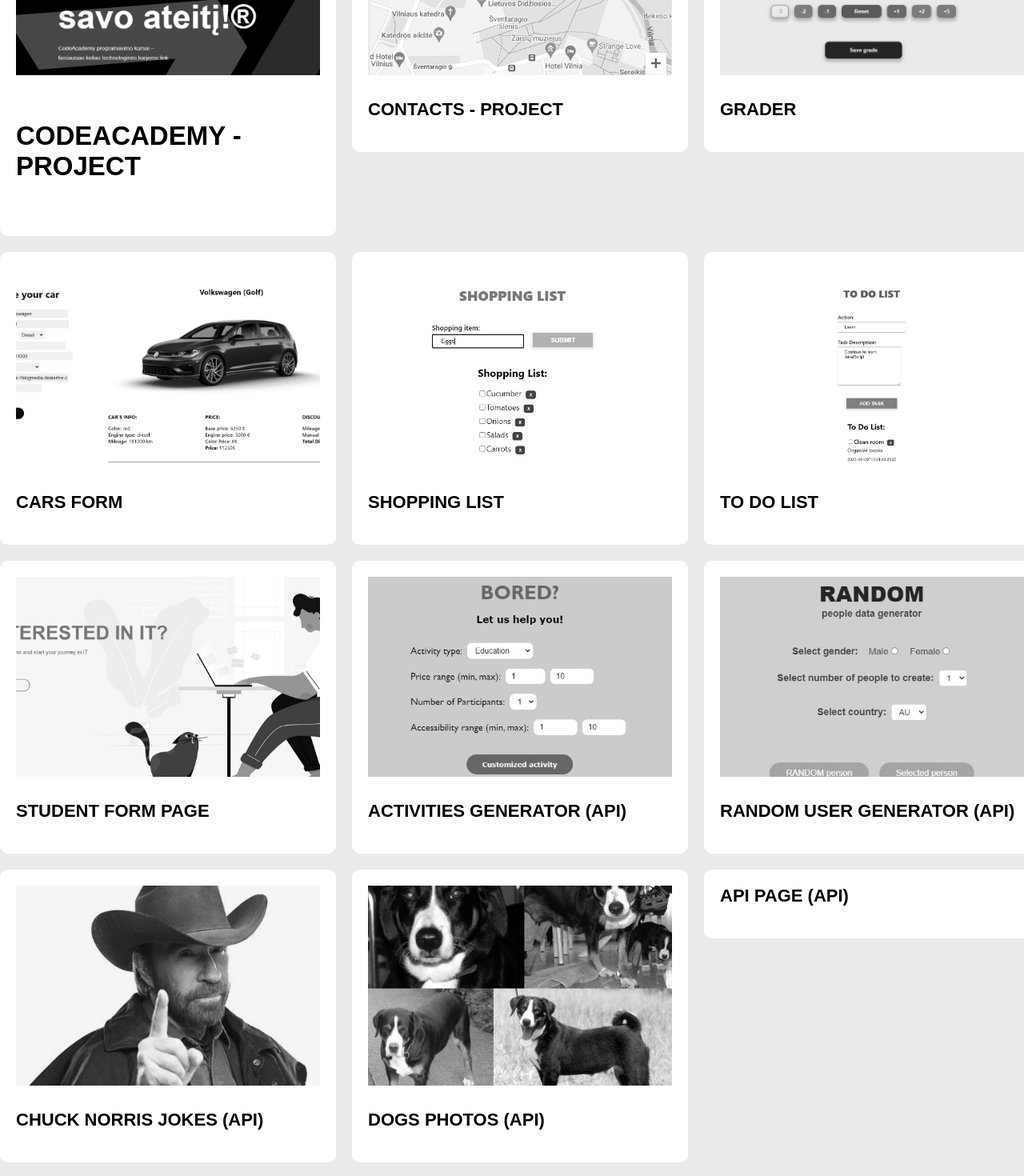
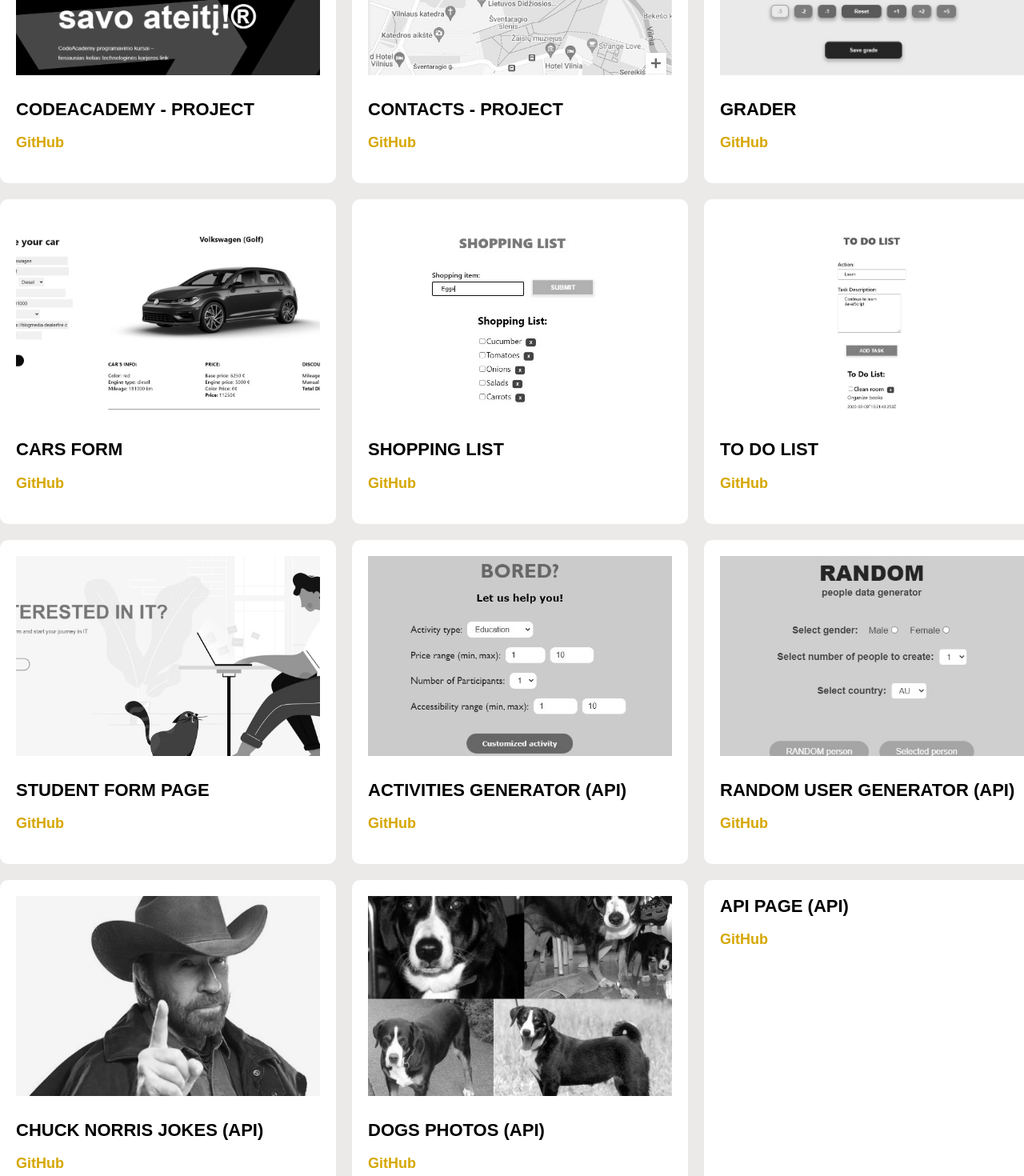
Before and after one commit to vaitkeviciut/react-basics, a React (Create React App) app: page / in a window 1280 px wide. Shown: the part 360-1830 px from the top of the page at 80% size. Built offline with nearby package versions, Linux system fonts and the light colour scheme.

Commit message:
github links added

```diff
--- a/src/App.css
+++ b/src/App.css
@@ -20,29 +20,60 @@ body {
   gap: 20px;
 }
 
+.route-list-item {
+  background-color: white;
+  padding: 20px 20px 40px;
+  border-radius: 10px;
+}
+
+.route-list-item:hover {
+  background-color: #d6a700;
+}
+
+
 
 .route-list-item-link {
   text-decoration: none;
   color: black;
-  background-color: white;
-  padding: 20px 20px 40px;
   font-weight: 700;
   font-size: 22px;
   text-transform: uppercase;
-  border-radius: 10px;
   display: flex;
   flex-direction: column;
   gap: 30px;
   width: 100%;
 }
 
-.route-list-item-link:hover {
-  background-color: #d6a700;
+.route-list-item:hover .route-list-item-link {
   color: white;
   filter: grayscale(0%);
 }
-.route-list-item-link:hover .project-pic {
+
+.contentnav-project-title {
+  font-size: 22px;
+  margin-top: 0;
+}
+
+
+.route-list-item:hover .route-list-item-link .project-pic {
   filter: grayscale(0%);
+}
+
+.project-github-link {
+  font-weight: 600;
+  font-size: 18px;
+  text-decoration: none;
+  color: #d6a700;
+}
+
+.route-list-item:hover .project-github-link {
+  color: rgb(81, 71, 51);
+}
+
+.route-list-item .project-github-link:hover {
+  padding-bottom: 3px;
+  border-bottom: 3px solid rgb(251, 197, 82);
+  color: rgb(251, 197, 82);
 }
 
 .project-pic {
--- a/src/components/ContentNav.js
+++ b/src/components/ContentNav.js
@@ -23,41 +23,76 @@ const ContentNav = () => {
       <ul className='route-list'>
         <li className='route-list-item'>
           <NavLink className='route-list-item-link' to='/codeacademy'><img className='project-pic' src={image1} alt={image1} />
-          <h2>CodeAcademy - Project</h2>
+          <h2 className='contentnav-project-title'>CodeAcademy - Project</h2>
           </NavLink>
+          <a className='project-github-link' href='https://github.com/vaitkeviciut/react-basics/tree/master/src/components/CodeAcademyPage' target='_blank'>GitHub</a>
         </li>
         <li className='route-list-item'>
-          <NavLink className='route-list-item-link' to='/contacts'><img className='project-pic' src={image2} alt={image2} />Contacts - Project</NavLink>
+          <NavLink className='route-list-item-link' to='/contacts'><img className='project-pic' src={image2} alt={image2} />
+          <h2 className='contentnav-project-title'>Contacts - Project</h2>
+          </NavLink>
+          <a className='project-github-link' href='https://github.com/vaitkeviciut/react-basics/tree/master/src/components/Contacts' target='_blank'>GitHub</a>
         </li>
         <li className='route-list-item'>
-          <NavLink className='route-list-item-link' to='/counter'><img className='project-pic' src={image3} alt={image3} />Grader</NavLink>
+          <NavLink className='route-list-item-link' to='/counter'><img className='project-pic' src={image3} alt={image3} />
+          <h2 className='contentnav-project-title'>Grader</h2>
+          </NavLink>
+          <a className='project-github-link' href='https://github.com/vaitkeviciut/react-basics/tree/master/src/components/CounterPage' target='_blank'>GitHub</a>
         </li>
         <li className='route-list-item'>
-          <NavLink className='route-list-item-link' to='/cars'><img className='project-pic' src={image4} alt={image4} />Cars Form</NavLink>
+          <NavLink className='route-list-item-link' to='/cars'><img className='project-pic' src={image4} alt={image4} />
+          <h2 className='contentnav-project-title'>Cars Form</h2>
+          </NavLink>
+          <a className='project-github-link' href='https://github.com/vaitkeviciut/react-basics/tree/master/src/components/CarsPage' target='_blank'>GitHub</a>
         </li>
         <li className='route-list-item'>
-          <NavLink className='route-list-item-link' to='/shoppinglistpage'><img className='project-pic' src={image5} alt={image5} />Shopping List</NavLink>
+          <NavLink className='route-list-item-link' to='/shoppinglistpage'><img className='project-pic' src={image5} alt={image5} />
+          <h2 className='contentnav-project-title'>Shopping List</h2>
+          </NavLink>
+          <a className='project-github-link' href='https://github.com/vaitkeviciut/react-basics/tree/master/src/components/ShoppingListPage' target='_blank'>GitHub</a>
         </li>
         <li className='route-list-item'>
-          <NavLink className='route-list-item-link' to='/todolist'><img className='project-pic' src={image6} alt={image6} />To Do List</NavLink>
+          <NavLink className='route-list-item-link' to='/todolist'><img className='project-pic' src={image6} alt={image6} />
+          <h2 className='contentnav-project-title'>To Do List</h2>
+          </NavLink>
+          <a className='project-github-link' href='https://github.com/vaitkeviciut/react-basics/tree/master/src/components/ToDoListPage' target='_blank'>GitHub</a>
         </li>
         <li className='route-list-item'>
-          <NavLink className='route-list-item-link' to='/studentform'><img className='project-pic' src={image7} alt={image7} />Student Form Page</NavLink>
+          <NavLink className='route-list-item-link' to='/studentform'><img className='project-pic' src={image7} alt={image7} />
+          <h2 className='contentnav-project-title'>Student Form Page</h2>
+          </NavLink>
+          <a className='project-github-link' href='https://github.com/vaitkeviciut/react-basics/tree/master/src/components/StudentFormPage' target='_blank'>GitHub</a>
         </li>
         <li className='route-list-item'>
-          <NavLink className='route-list-item-link' to='/apiactivities'><img className='project-pic' src={image8} alt={image8} />Activities Generator (API)</NavLink>
+          <NavLink className='route-list-item-link' to='/apiactivities'><img className='project-pic' src={image8} alt={image8} />
+          <h2 className='contentnav-project-title'>Activities Generator (API)</h2>
+          </NavLink>
+          <a className='project-github-link' href='https://github.com/vaitkeviciut/react-basics/tree/master/src/components/ApiActivitiesPage' target='_blank'>GitHub</a>
         </li>
         <li className='route-list-item'>
-          <NavLink className='route-list-item-link' to='/apirandomuser'><img className='project-pic' src={image9} alt={image9} />Random User Generator (API)</NavLink>
+          <NavLink className='route-list-item-link' to='/apirandomuser'><img className='project-pic' src={image9} alt={image9} />
+          <h2 className='contentnav-project-title'>Random User Generator (API)</h2>
+          </NavLink>
+          <a className='project-github-link' href='https://github.com/vaitkeviciut/react-basics/tree/master/src/components/ApiRandomUserPage' target='_blank'>GitHub</a>
         </li>
         <li className='route-list-item'>
-          <NavLink className='route-list-item-link' to='/apichuck'><img className='project-pic' src={image10} alt={image10} />Chuck Norris Jokes (API)</NavLink>
+          <NavLink className='route-list-item-link' to='/apichuck'><img className='project-pic' src={image10} alt={image10} />
+          <h2 className='contentnav-project-title'>Chuck Norris Jokes (API)</h2>
+          </NavLink>
+          <a className='project-github-link' href='https://github.com/vaitkeviciut/react-basics/tree/master/src/components/ApiChuckPage' target='_blank'>GitHub</a>
         </li>
         <li className='route-list-item'>
-          <NavLink className='route-list-item-link' to='/apidogs'><img className='project-pic' src={image11} alt={image11} />Dogs Photos (API)</NavLink>
+          <NavLink className='route-list-item-link' to='/apidogs'><img className='project-pic' src={image11} alt={image11} />
+          <h2 className='contentnav-project-title'>Dogs Photos (API)</h2>
+          </NavLink>
+          <a className='project-github-link' href='https://github.com/vaitkeviciut/react-basics/tree/master/src/components/ApiDogsPage' target='_blank'>GitHub</a>
         </li>
         <li className='route-list-item'>
-          <NavLink className='route-list-item-link' to='/apipage'>Api Page (API)</NavLink>
+          <NavLink className='route-list-item-link' to='/apipage'>
+            <h2 className='contentnav-project-title'>Api Page (API)</h2>
+            </NavLink>
+            <a className='project-github-link' href='' target='_blank'>GitHub</a>
+
         </li>
       </ul>
     </div>
```
